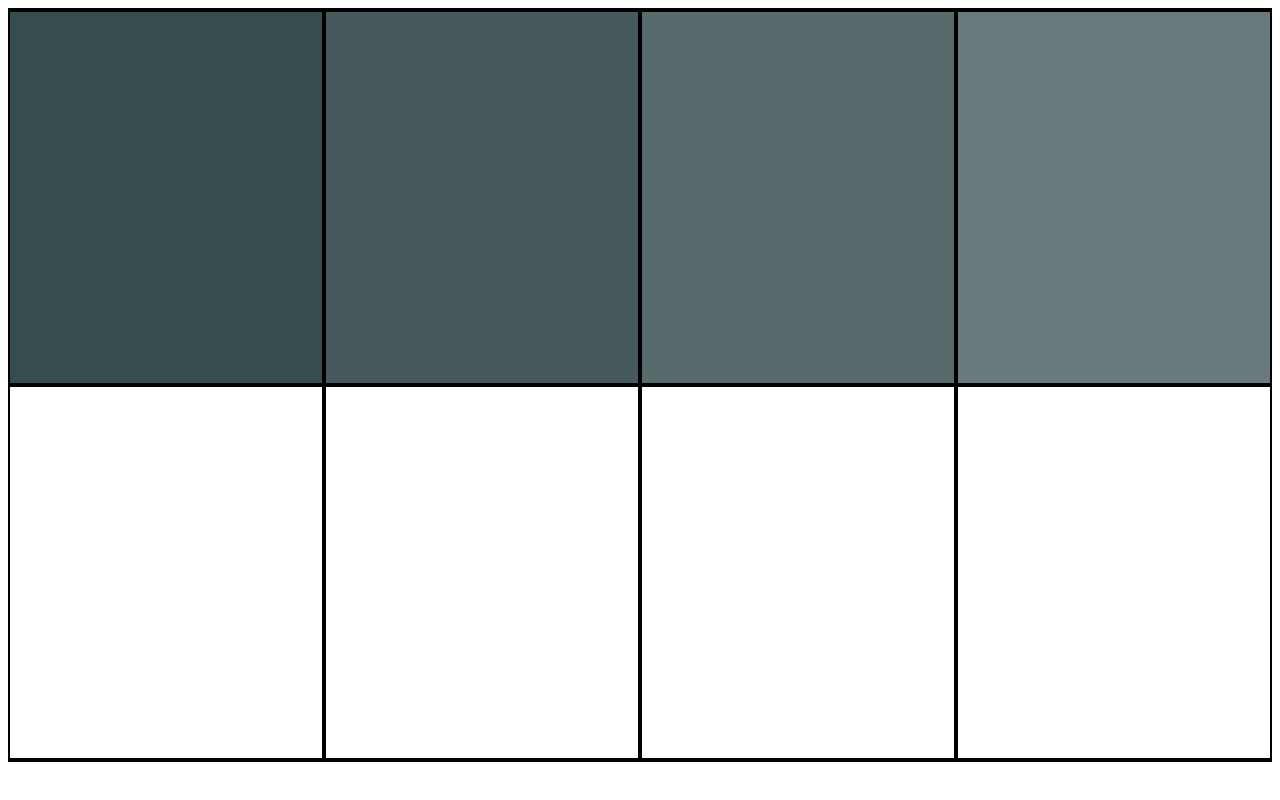
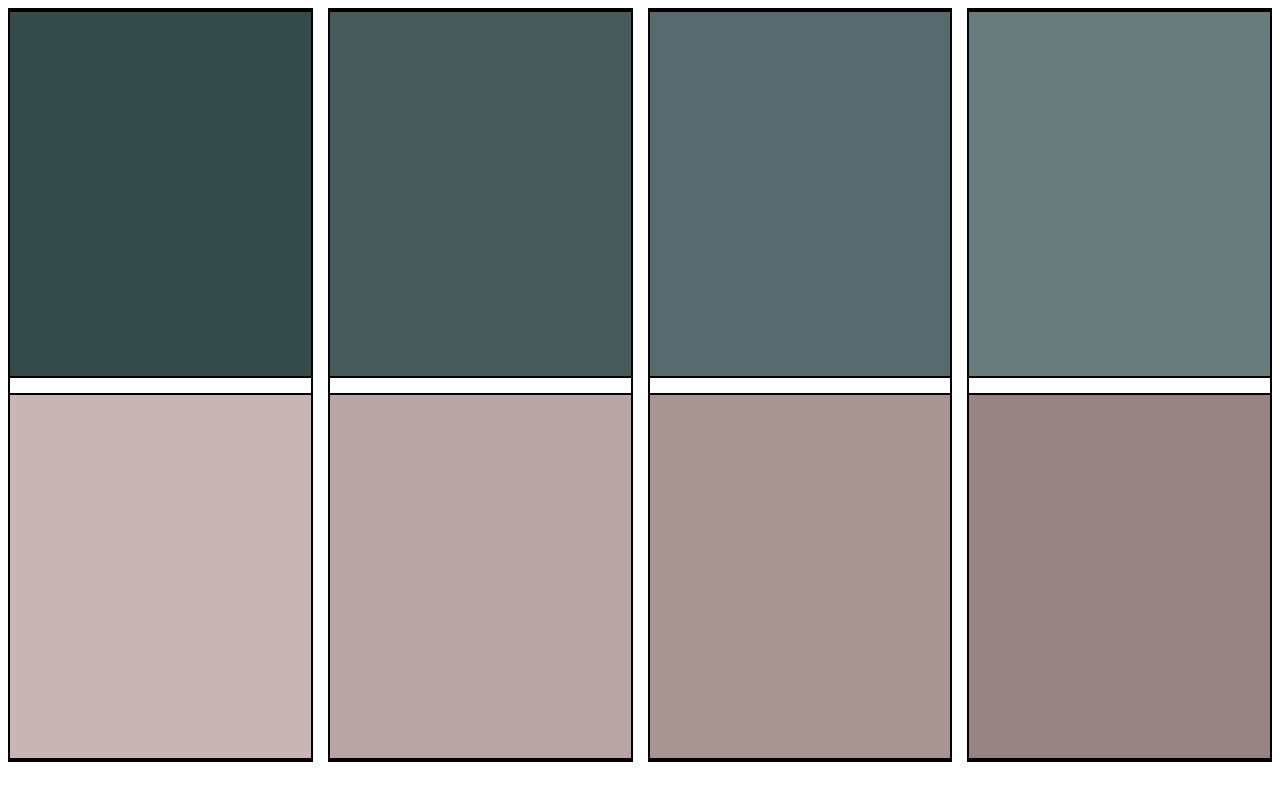
Before and after one commit to camelPhonso/Color-Palette, a plain HTML site: page index.html in a window 1280 px wide. Drawn offline with Linux system fonts and the light colour scheme.

Commit message:
reworked generateComplementary()

```diff
--- a/main.js
+++ b/main.js
@@ -23,47 +23,54 @@ function generateColor(){
 function generateAnalogous(array, div){
      //this function will generate colors that are side by side with the argument
     //this will be used to generate .color-pair__top colors following the first randomColor
-    if(div == analogousColors.length) return;
-    console.log('cycle - ' + div); //to test recursion
+    // if(div == analogousColors.length) return;
 
     let baseColor = randomColor.split('');
-    let tempColor = [];
+    let temporaryHex = [];
 
     let isHexNumber = (/[0-8]/);
     let isHexLetter = (/[A-F]/);
 
     for (let i = 0; i < baseColor.length; i++){
-        isHexNumber.test(baseColor[i]) ? tempColor.push(Number(baseColor[i]) + 1) : isHexLetter.test(baseColor[i]) ? tempColor.push(reversedHexDigits[Math.floor(Math.random() * 7)]) : tempColor.push('1');
+        isHexNumber.test(baseColor[i]) ? temporaryHex.push(Number(baseColor[i]) + 1) : isHexLetter.test(baseColor[i]) ? temporaryHex.push(reversedHexDigits[Math.floor(Math.random() * 7)]) : temporaryHex.push('1');
     };
 
-    console.log(`base color - ${baseColor}`);
-    console.log(`new color - ${tempColor}`);
-    randomColor = tempColor.join('');
+    randomColor = temporaryHex.join('');
 
     array[div].style.backgroundColor = `#${randomColor}`
 
-    generateAnalogous(array, div + 1);
+    // generateAnalogous(array, div + 1);
 
 };
 
-function generateComplementary(div){
+function generateComplementary(array, div){
     //this function will generate a complementary color to the argument
     //this will be used to generate every .color-pair__bottom based on its pairing top
+    // if(div == complementaryColors.length) return;
 
-    let temporaryArray = div.getAttribute('name').split('');
-    let temporaryHex = '';
+    let baseColor = randomColor.split('');
+    let temporaryHex = [];
 
-    for (let i = 0; i < temporaryArray.length; i++){
+    for (let i = 0; i < baseColor.length; i++){
         for(let j = 0; j < hexDigits.length; j++){
-            temporaryArray[i] == hexDigits[j] ? temporaryHex += reversedHexDigits[j] : null;
+            baseColor[i] == hexDigits[j] ? temporaryHex.push(reversedHexDigits[j]) : null;
         };
     };
+    array[div].style.backgroundColor = `#${temporaryHex.join('')}`;
 
-    // let parentColorPair = ; --> this line has been changed and not tested **CHECK && REMOVE**
-
+    // generateComplementary(array, div+1);
 };
 
+function generateScheme(array1, array2, cycle){
+    if(cycle == array1.length) return;
+
+    generateAnalogous(array1, cycle);
+    generateComplementary(array2, cycle);
+
+    setTimeout(generateScheme(array1, array2, cycle+1), 3000);
+
+}
 
 
 generateColor();
-generateAnalogous(analogousColors, 0);
+generateScheme(analogousColors, complementaryColors, 0);
--- a/styles.css
+++ b/styles.css
@@ -1,6 +1,7 @@
 #palette-section{
     display:flex;
     flex-flow:row nowrap;
+    gap:15px;
     height:750px;
     width:100%;
 }
@@ -11,6 +12,7 @@
     flex-flow:column nowrap;
     align-items:center;
     justify-content:center;
+    gap:15px;
     height:100%;
     width:25%;
 }
@@ -19,4 +21,5 @@
     border:2px solid black;
     height:50%;
     width:100%;
+    transition: 1.2s linear ease-in
 }
```
